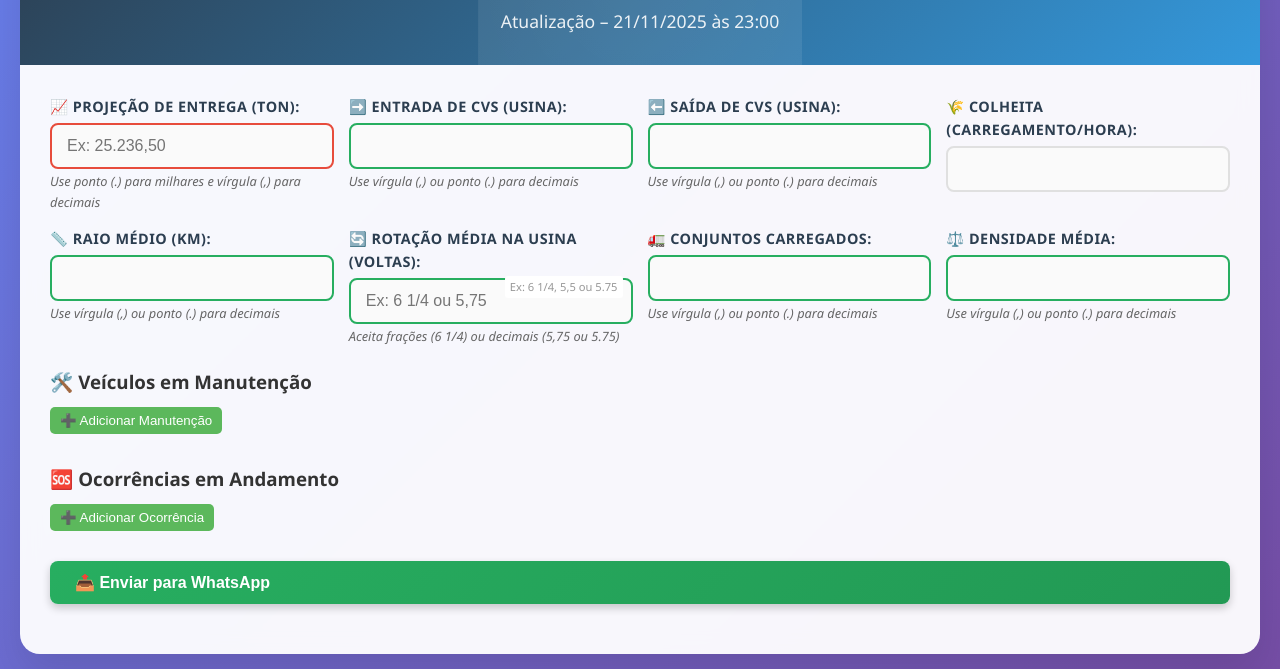
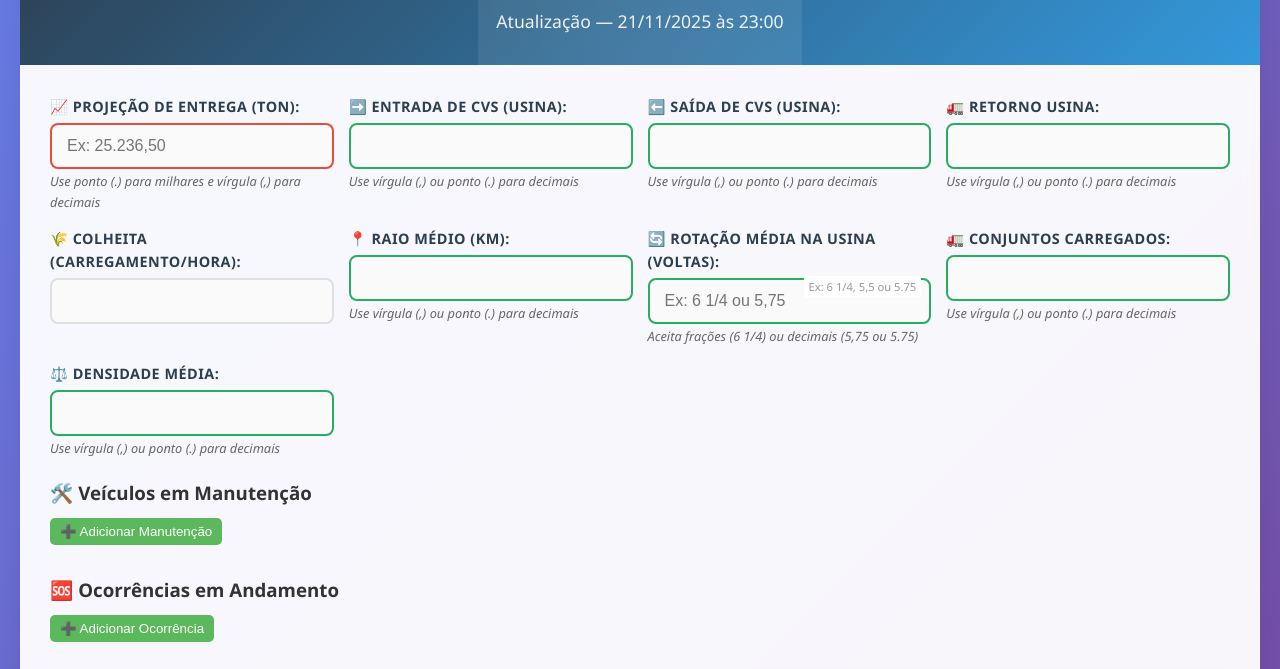
Before and after one commit to Everton-Pakito/atualizacao-operacional, a plain HTML site: page index.html in a window 1280 px wide. Shown: the part 117-786 px from the top of the page. Drawn offline with Linux system fonts and the light colour scheme.

Commit message:
Add files via upload

```diff
--- a/app.js
+++ b/app.js
@@ -3,7 +3,7 @@ function horaArredondada() {
   agora.setMinutes(0, 0, 0);
   const horaFormatada = agora.toLocaleTimeString('pt-BR', { hour: '2-digit', minute: '2-digit' });
   const dataFormatada = agora.toLocaleDateString('pt-BR');
-  document.getElementById('horaAtual').textContent = `Atualização – ${dataFormatada} às ${horaFormatada}`;
+  document.getElementById('horaAtual').textContent = `Atualização — ${dataFormatada} às ${horaFormatada}`;
 }
 
 // Função para converter fração em decimal
@@ -249,9 +249,11 @@ function enviarWhatsapp() {
 
 ⬅️ Saída de CVs (Usina): *${obterValorFormatado(form.saida)}*
 
+🚛 Retorno Usina: *${obterValorFormatado(form.retorno)}*
+
 🌾 Colheita (Carregamento/Hora): *${form.colheita.value}*
 
-📏 Raio Médio: *${obterValorFormatado(form.raio)} Km*
+📍 Raio Médio: *${obterValorFormatado(form.raio)} Km*
 
 🔄 Rotação Média na Usina: *${obterValorFormatado(form.rotacao)} Voltas*
 
@@ -298,8 +300,8 @@ window.onload = () => {
   renderizarManutencao();
   renderizarOcorrencias();
 
-  // Aplicar normalização para todos os campos numéricos (incluindo entrega)
-  const camposNumericos = document.querySelectorAll('input[name="entrada"], input[name="saida"], input[name="entrega"], input[name="raio"], input[name="rotacao"], input[name="conjuntos"], input[name="densidade"]');
+  // Aplicar normalização para todos os campos numéricos (incluindo retorno)
+  const camposNumericos = document.querySelectorAll('input[name="entrada"], input[name="saida"], input[name="entrega"], input[name="retorno"], input[name="raio"], input[name="rotacao"], input[name="conjuntos"], input[name="densidade"]');
   camposNumericos.forEach(campo => {
     normalizarEntradaNumerica(campo);
   });
--- a/index.html
+++ b/index.html
@@ -94,11 +94,16 @@
             <div class="input-helper">Use vírgula (,) ou ponto (.) para decimais</div>
           </div>
           <div class="input-group">
+            <label>🚛 Retorno Usina:</label>
+            <input type="text" name="retorno" inputmode="decimal" pattern="[0-9]*" />
+            <div class="input-helper">Use vírgula (,) ou ponto (.) para decimais</div>
+          </div>
+          <div class="input-group">
             <label>🌾 Colheita (Carregamento/Hora):</label>
             <input type="text" name="colheita" id="colheita" readonly />
           </div>
           <div class="input-group">
-            <label>📏 Raio Médio (Km):</label>
+            <label>📍 Raio Médio (Km):</label>
             <input type="text" name="raio" inputmode="decimal" pattern="[0-9]*" />
             <div class="input-helper">Use vírgula (,) ou ponto (.) para decimais</div>
           </div>
```
